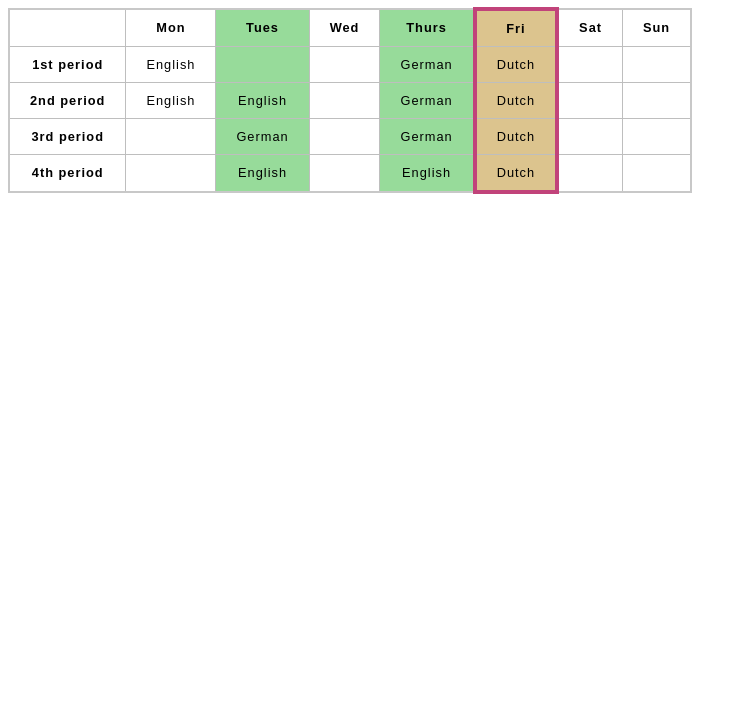
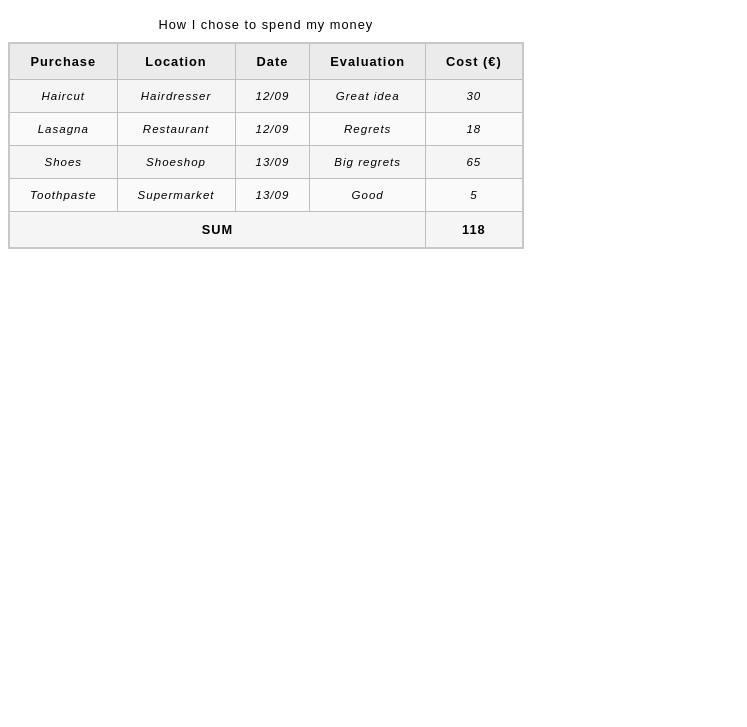
Before and after one commit to li-zeyuan/frontend, a plain HTML site: page table/index.html in a window 1280 px wide. Shown: the part 73-800 px from the top of the page, without its empty margins (0-747 px from the left). Drawn offline with Linux system fonts and the light colour scheme.

Commit message:
feat: teble head foot body

```diff
--- a/table/index.html
+++ b/table/index.html
@@ -4,100 +4,65 @@
 <head>
     <meta charset="utf-8">
     <meta name="viewport" content="width=device-width">
-    <title>School timetable</title>
+    <title>My spending record</title>
+    <link href="minimal-table.css" rel="stylesheet" type="text/css">
     <style>
-        html {
-            font-family: sans-serif;
-        }
-
-        table {
-            border-collapse: collapse;
-            border: 2px solid rgb(200, 200, 200);
-            letter-spacing: 1px;
-            font-size: 0.8rem;
-        }
-
-        td,
-        th {
-            border: 1px solid rgb(190, 190, 190);
-            padding: 10px 20px;
-        }
-
-        td {
-            text-align: center;
-        }
-
-        caption {
-            padding: 10px;
-        }
     </style>
 </head>
 
 <body>
-    <h1>School timetable</h1>
+    <h1>My spending record</h1>
 
     <table>
-        <colgroup>
-            <col>
-            <col>
-            <col style="background-color:#97DB9A">
-            <col style="width: 42px">
-            <col style="background-color: #97DB9A">
-            <col style="background-color:#DCC48E; border:4px solid #C1437A">
-            <col style="width: 42px">
-        </colgroup>
+        <caption>How I chose to spend my money</caption>
+        <thead>
             <tr>
-            <td>&nbsp;</td>
-            <th>Mon</th>
-            <th>Tues</th>
-            <th>Wed</th>
-            <th>Thurs</th>
-            <th>Fri</th>
-            <th>Sat</th>
-            <th>Sun</th>
+                <th>Purchase</th>
+                <th>Location</th>
+                <th>Date</th>
+                <th>Evaluation</th>
+                <th>Cost (€)</th>
+            </tr>
+        </thead>
+
+        <tfoot>
+            <tr>
+                <td colspan="4">SUM</td>
+                <td>118</td>
+            </tr>
+        </tfoot>
+
+        <tbody>
+            <tr>
+                <td>Haircut</td>
+                <td>Hairdresser</td>
+                <td>12/09</td>
+                <td>Great idea</td>
+                <td>30</td>
             </tr>
             <tr>
-            <th>1st period</th>
-            <td>English</td>
-            <td>&nbsp;</td>
-            <td>&nbsp;</td>
-            <td>German</td>
-            <td>Dutch</td>
-            <td>&nbsp;</td>
-            <td>&nbsp;</td>
+                <td>Lasagna</td>
+                <td>Restaurant</td>
+                <td>12/09</td>
+                <td>Regrets</td>
+                <td>18</td>
             </tr>
             <tr>
-            <th>2nd period</th>
-            <td>English</td>
-            <td>English</td>
-            <td>&nbsp;</td>
-            <td>German</td>
-            <td>Dutch</td>
-            <td>&nbsp;</td>
-            <td>&nbsp;</td>
+                <td>Shoes</td>
+                <td>Shoeshop</td>
+                <td>13/09</td>
+                <td>Big regrets</td>
+                <td>65</td>
             </tr>
             <tr>
-            <th>3rd period</th>
-            <td>&nbsp;</td>
-            <td>German</td>
-            <td>&nbsp;</td>
-            <td>German</td>
-            <td>Dutch</td>
-            <td>&nbsp;</td>
-            <td>&nbsp;</td>
+                <td>Toothpaste</td>
+                <td>Supermarket</td>
+                <td>13/09</td>
+                <td>Good</td>
+                <td>5</td>
             </tr>
-        <tr>
-            <th>4th period</th>
-            <td>&nbsp;</td>
-            <td>English</td>
-            <td>&nbsp;</td>
-            <td>English</td>
-            <td>Dutch</td>
-            <td>&nbsp;</td>
-            <td>&nbsp;</td>
-        </tr>
+        </tbody>
     </table>
-
 
 </body>
 
--- a/table/minimal-table.css
+++ b/table/minimal-table.css
@@ -33,3 +33,12 @@ html {
   caption {
     padding: 10px;
   }
+
+  tbody {
+    font-size: 90%;
+    font-style: italic;
+  }
+
+  tfoot {
+    font-weight: bold;
+  }
```
Lines whose indentation alone changed are shown as unchanged.
